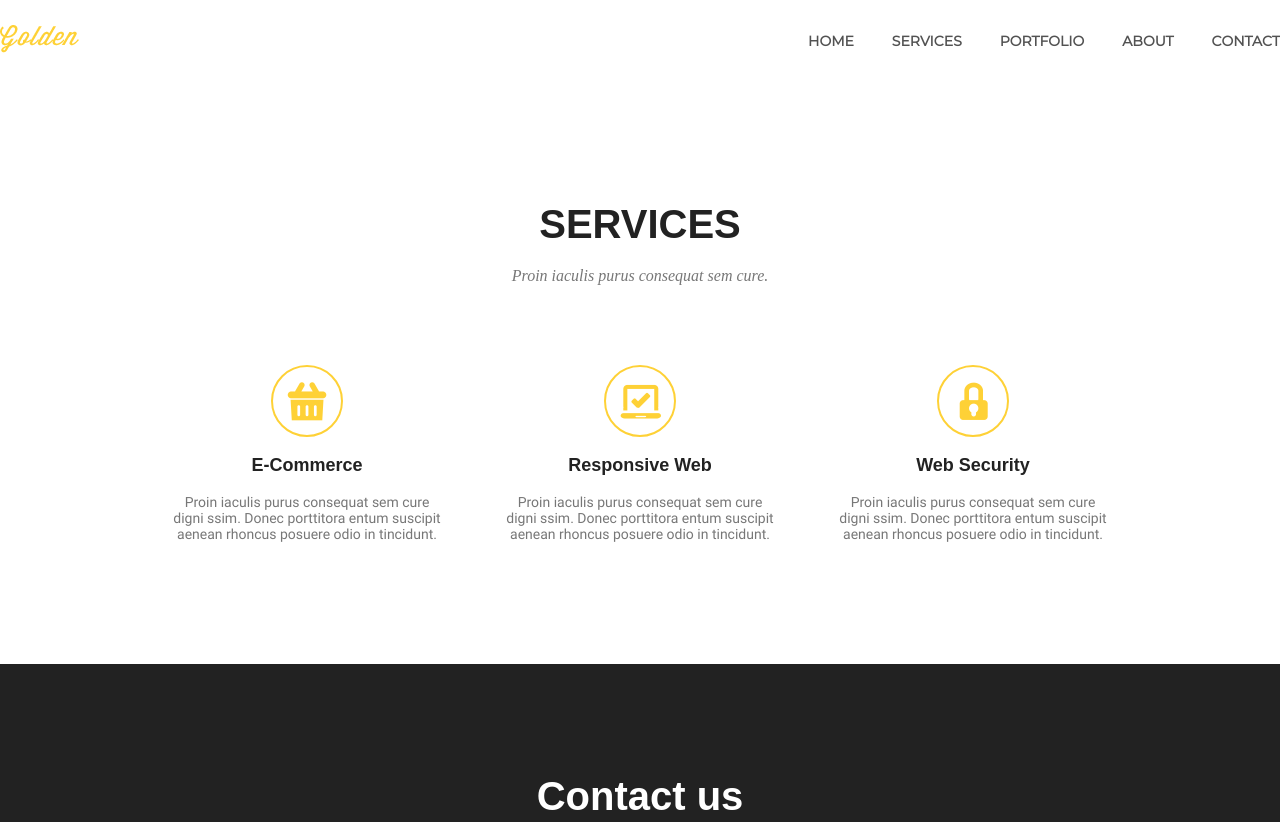
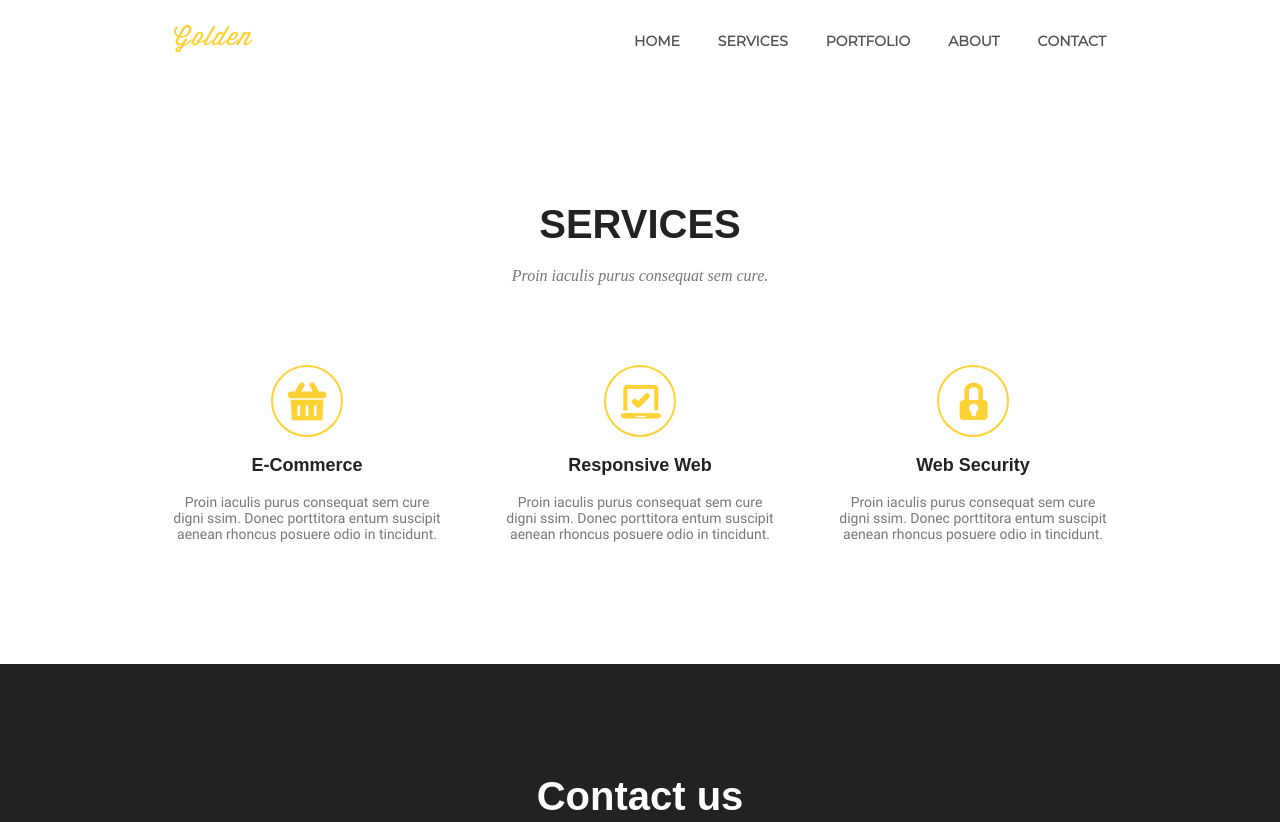
Before and after one commit to LitvinenkoN/FE_Core_off_19, a plain HTML site: page module7/index.html in a window 1280 px wide. Shown: the top 822 px of the page. Drawn offline with Linux system fonts and the light colour scheme; files whose address does not match are found by name.

Commit message:
Homework_7_module_7_var_3

```diff
--- a/module7/css/style.css
+++ b/module7/css/style.css
@@ -18,12 +18,16 @@
     padding: 0;
 }
 
+.container-menu{
+    width: 932px;
+    margin: 0 auto;
+}
+
 .header-nav{
     display: flex;
     justify-content: space-between;
     align-items: center;
     margin: auto;
-    /* width: 932px; */
     min-height: 82px;
 }
 
--- a/module7/index.html
+++ b/module7/index.html
@@ -9,6 +9,7 @@
 </head>
 <body>
     <header class="header">
+        <section class="container-menu">
             <nav class="header-nav">
                 <a href="#" class="link-logo">
                     <img src="./img/Logo-Treehouse@1X.png" alt="" class="logo">
@@ -21,6 +22,7 @@
                     <li class="menu-item"><a href="#" class="link-item">contact</a></li>
                 </ul>
             </nav>
+        </section>
     </header>
     <main>
     <section class="container">
```
Lines whose indentation alone changed are shown as unchanged.
